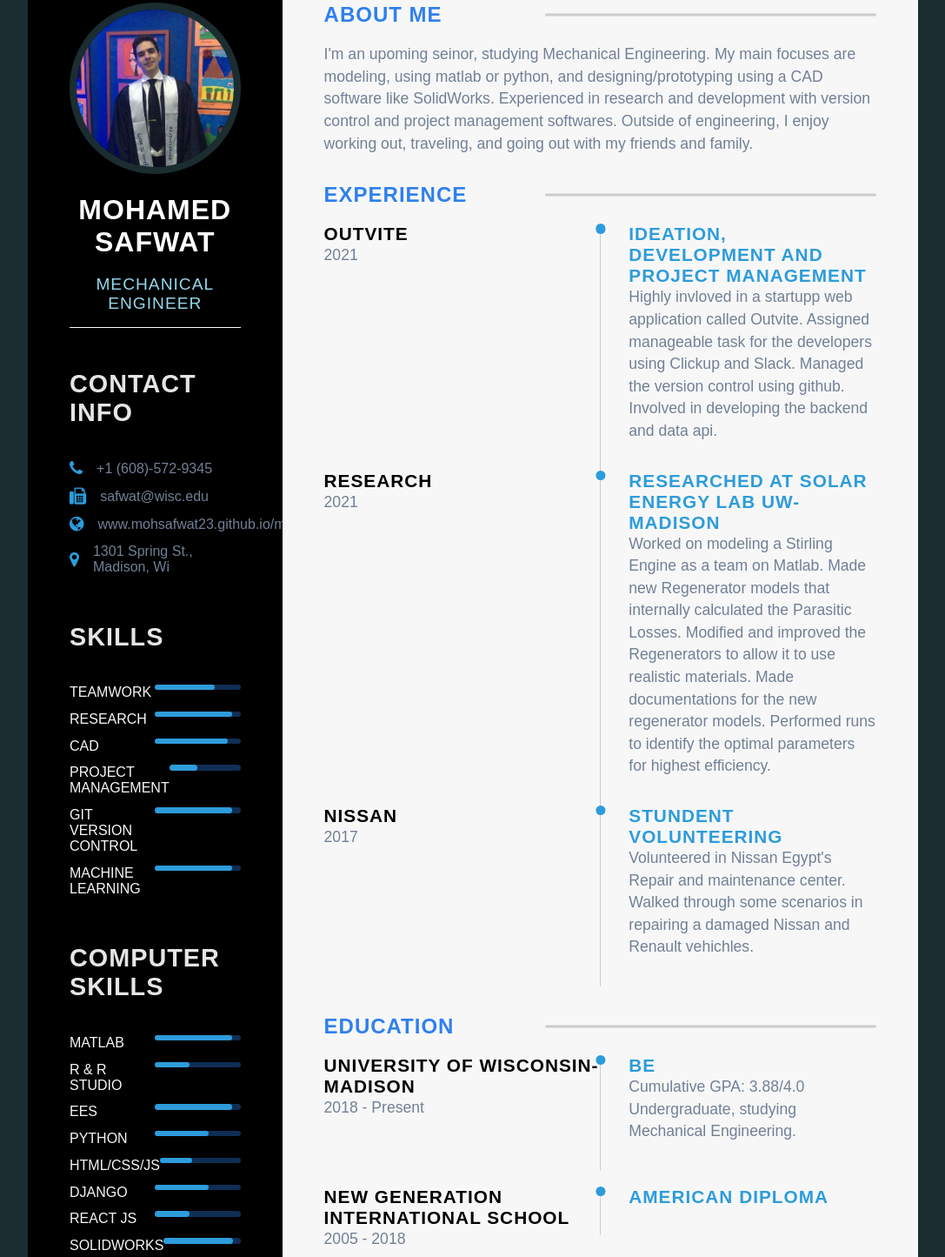
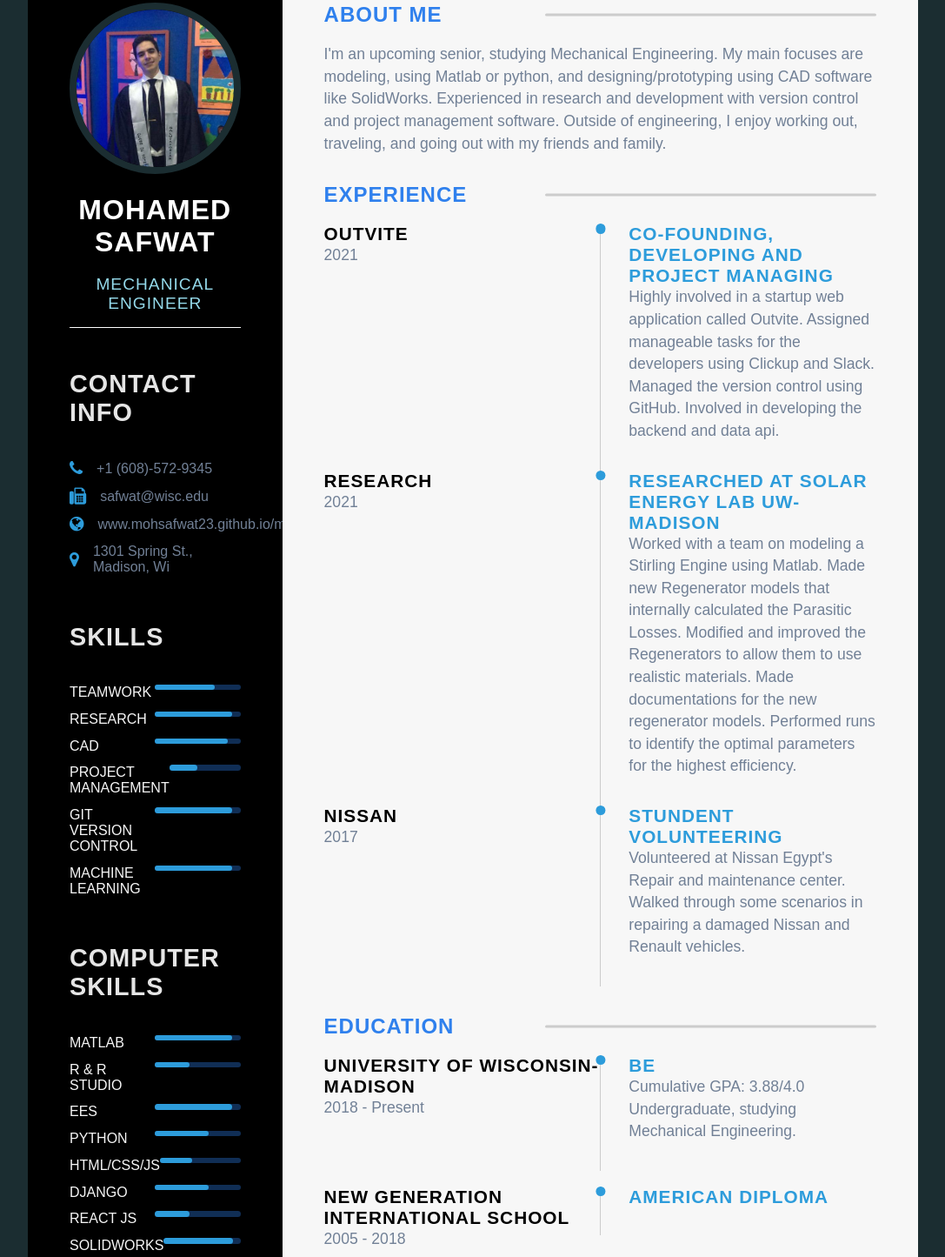
Before and after one commit to mohsafwat23/me, a plain HTML site: page resume.html in a window 1280 px wide. Shown: the part 107-1552 px from the top of the page at 87% size, without its empty margins (96-1183 px from the left). Drawn offline with Linux system fonts and the light colour scheme.

Commit message:
fixed typos

```diff
--- a/resume.html
+++ b/resume.html
@@ -164,7 +164,7 @@
                 <section id="about" class="about sect">
                     <h2 class="right-title">About Me</h2>
                     <p class="para">
-                        I'm an upoming seinor, studying Mechanical Engineering. My main focuses are modeling, using matlab or python, and designing/prototyping using a CAD software like SolidWorks. Experienced in research and development with version control and project management softwares. Outside of engineering, I enjoy working out, traveling, and going out with my friends and family.
+                        I'm an upcoming senior, studying Mechanical Engineering. My main focuses are modeling, using Matlab or python, and designing/prototyping using CAD software like SolidWorks. Experienced in research and development with version control and project management software. Outside of engineering, I enjoy working out, traveling, and going out with my friends and family.
                     </p>
                 </section>
 
@@ -177,9 +177,9 @@
                         </div>
                         <div class="right-tl-content">
                             <div class="tl-content">
-                                <h5 class="tl-title-2">Ideation, Development and project management</h5>
+                                <h5 class="tl-title-2">Co-founding, Developing and project managing</h5>
                                 <p class="para">
-                                    Highly invloved in a startupp web application called Outvite. Assigned manageable task for the developers using Clickup and Slack. Managed the version control using github. Involved in developing the backend and data api.
+                                    Highly involved in a startup web application called Outvite. Assigned manageable tasks for the developers using Clickup and Slack. Managed the version control using GitHub. Involved in developing the backend and data api.
                                 </p>
                             </div>
                         </div>
@@ -193,11 +193,11 @@
                             <div class="tl-content">
                                 <h5 class="tl-title-2">Researched at Solar Energy Lab UW-Madison</h5>
                                 <p class="para">
-                                    Worked on modeling a Stirling Engine as a team on Matlab.
+                                    Worked with a team on modeling a Stirling Engine using Matlab.
                                     Made new Regenerator models that internally calculated the Parasitic Losses.
-                                    Modified and improved the Regenerators to allow it to use realistic materials.
+                                    Modified and improved the Regenerators to allow them to use realistic materials.
                                     Made documentations for the new regenerator models.
-                                    Performed runs to identify the optimal parameters for highest efficiency.
+                                    Performed runs to identify the optimal parameters for the highest efficiency.
                                 </p>
                             </div>
                         </div>
@@ -211,7 +211,7 @@
                             <div class="tl-content">
                                 <h5 class="tl-title-2">Stundent Volunteering</h5>
                                 <p class="para">
-                                    Volunteered in Nissan Egypt's Repair and maintenance center. Walked through some scenarios in repairing a damaged Nissan and Renault vehichles.
+                                    Volunteered at Nissan Egypt's Repair and maintenance center. Walked through some scenarios in repairing a damaged Nissan and Renault vehicles.
                                 </p>
                             </div>
                         </div>
```
